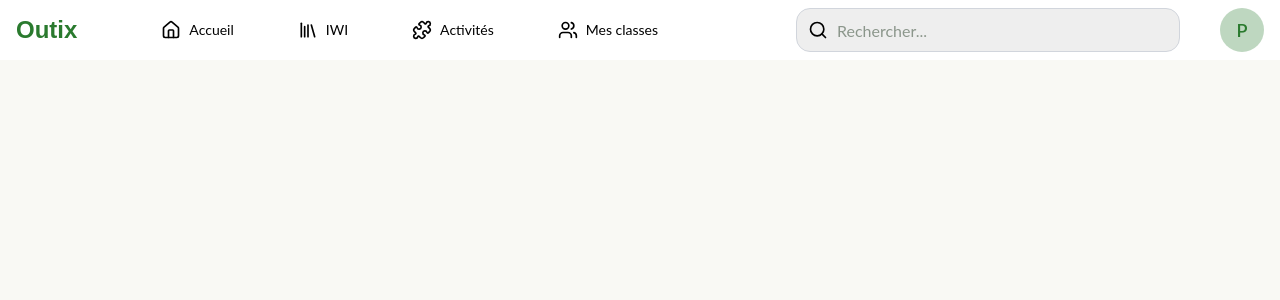
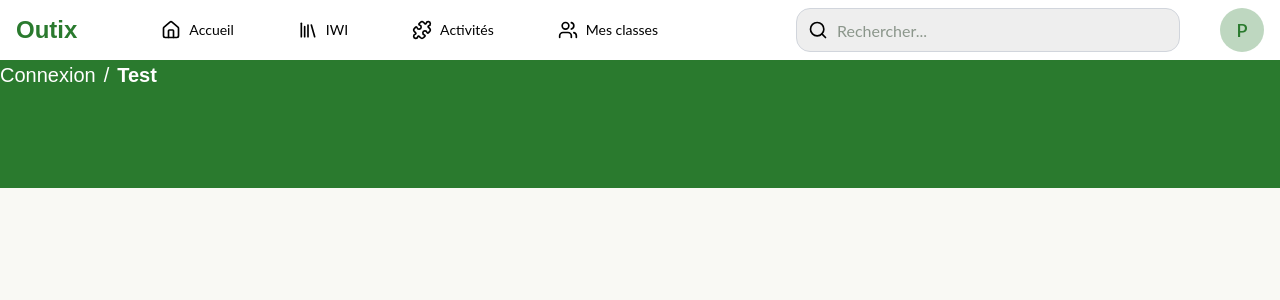
Before and after one commit to Linkaly31/SAE_Outix, a Next.js app in the folder outix/: page /test in a window 1280 px wide. Shown: the top 300 px of the page. Built offline with nearby package versions, Linux system fonts and the light colour scheme.

Commit message:
Add Breadcrumbs component

```diff
--- a/outix/src/app/test/page.tsx
+++ b/outix/src/app/test/page.tsx
@@ -1,9 +1,14 @@
 import { Header } from "@/components/ui/header"
+import { NavInfo } from "@/components/ui/navInfo"
 
 export default function TestPage() {
   return (
     <main className="min-h-screen bg-[#F9F9F4]">
       <Header />
+
+      <div className="bg-[#2a7a2e] min-h-32">
+        <NavInfo />
+      </div>
     </main>
   )
 }
--- /dev/null
+++ b/outix/src/components/ui/breadcrumbs.tsx
@@ -0,0 +1,46 @@
+import Link from "next/link";
+import React from "react";
+
+type Props = {
+  /**
+   * The items that make up the breadcrumb trail
+   */
+  items: Array<{ label: string; url: string }>;
+  /**
+   * Additional CSS Classes
+   * @default ""
+   */
+  className?: string;
+};
+
+/**
+ * Breadcrumb trail displayed inside the NavInfo green section.
+ * Maybe add later a truncate feature for long breadcrumb trails, in particular for mobile views.
+ */
+export const BreadCrumbs: React.FC<Props> = function ({ items, className = "" }) {
+  return (
+    <nav className={className}>
+      <ul className="flex flex-row gap-2 flex-wrap font-title text-breadcrumb text-[#FFFFFF]">
+        {items.map((item, i) => (
+          <li key={item.url} className="flex flex-row gap-2">
+            {(i + 1) !== items.length ? (
+              <>
+                <Link
+                  href={item.url}
+                  className="hover:scale-105 transition-transform duration-200 ease-in-out"
+                >
+                  {item.label}
+                </Link>
+                <span>/</span>
+              </>
+            ) : (
+              <span className="font-bold">{item.label}</span>
+            )}
+          </li>
+        ))}
+      </ul>
+    </nav>
+  );
+};
+
+export default BreadCrumbs;
--- /dev/null
+++ b/outix/src/components/ui/navInfo.tsx
@@ -0,0 +1,14 @@
+import Breadcrumbs from "./breadcrumbs"
+
+function NavInfo() {
+  return (
+    <>
+      <Breadcrumbs items={[
+        { label: "Connexion", url: "/login" },
+        { label: "Test", url: "/test" }
+      ]} />
+    </>
+  )
+}
+
+export { NavInfo }
```
